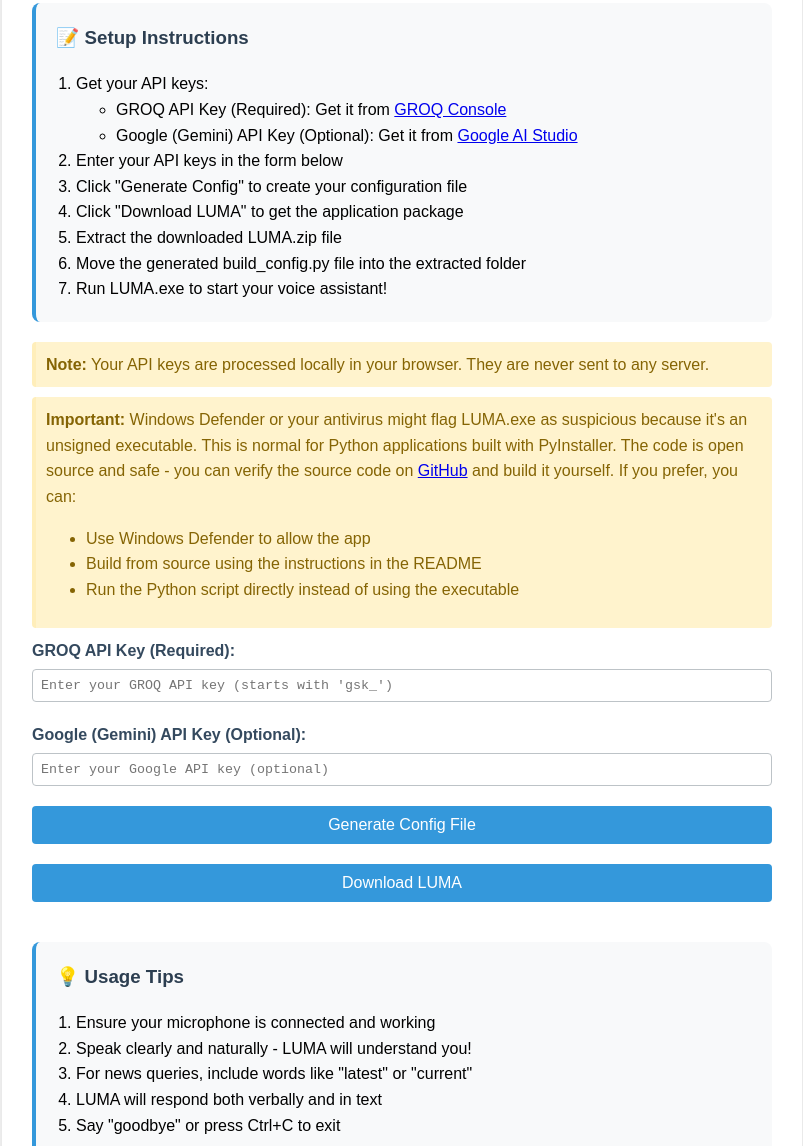
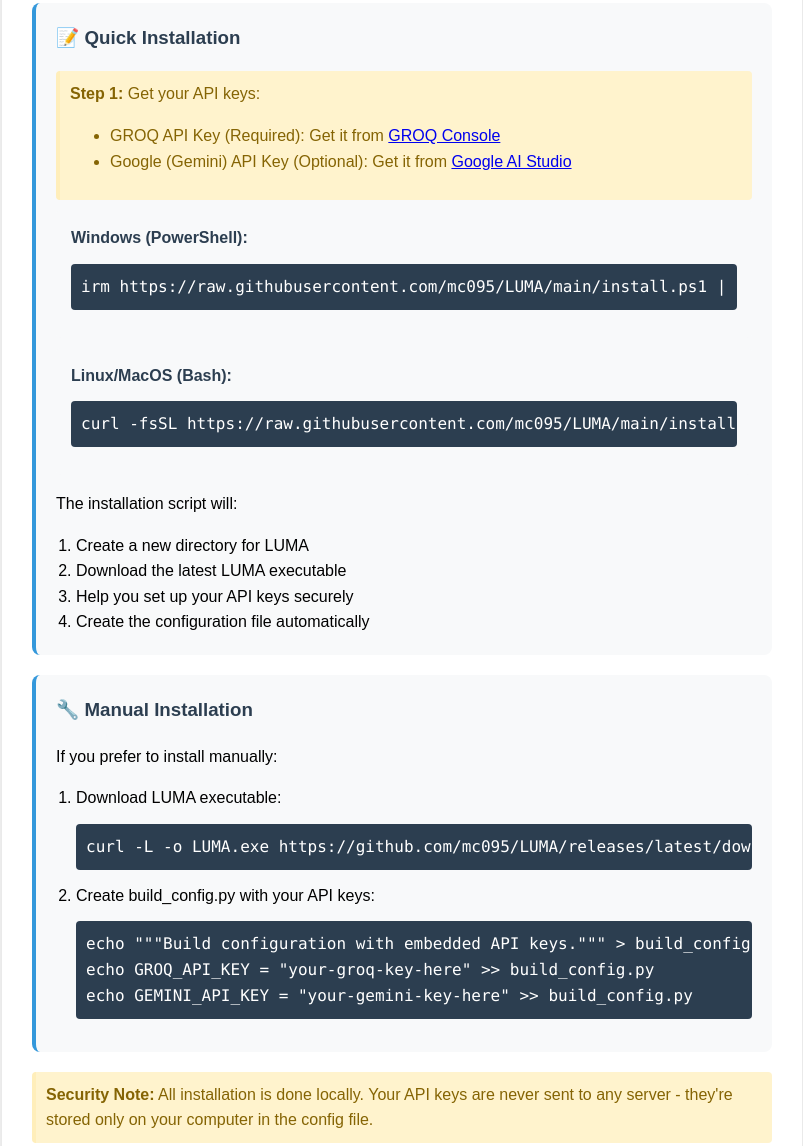
Before and after one commit to mc095/LUMA, a plain HTML site: page index.html in a window 1280 px wide. Shown: the part 331-1477 px from the top of the page, without its empty margins (238-1041 px from the left). Drawn offline with Linux system fonts and the light colour scheme.

Commit message:
feat: Add installation scripts and improve setup instructions

```diff
--- a/index.html
+++ b/index.html
@@ -123,51 +123,75 @@
         </div>
 
         <div class="setup-steps">
-            <h3>📝 Setup Instructions</h3>
+            <h3>📝 Quick Installation</h3>
+            <div class="note">
+                <strong>Step 1:</strong> Get your API keys:
+                <ul>
+                    <li>GROQ API Key (Required): Get it from <a href="https://console.groq.com/" target="_blank">GROQ Console</a></li>
+                    <li>Google (Gemini) API Key (Optional): Get it from <a href="https://makersuite.google.com/app/apikey" target="_blank">Google AI Studio</a></li>
+                </ul>
+            </div>
+
+            <div class="code-block">
+                <h4>Windows (PowerShell):</h4>
+                <pre><code>irm https://raw.githubusercontent.com/mc095/LUMA/main/install.ps1 | iex</code></pre>
+            </div>
+
+            <div class="code-block">
+                <h4>Linux/MacOS (Bash):</h4>
+                <pre><code>curl -fsSL https://raw.githubusercontent.com/mc095/LUMA/main/install.sh | bash</code></pre>
+            </div>
+
+            <p>The installation script will:</p>
             <ol>
-                <li>Get your API keys:
-                    <ul>
-                        <li>GROQ API Key (Required): Get it from <a href="https://console.groq.com/" target="_blank">GROQ Console</a></li>
-                        <li>Google (Gemini) API Key (Optional): Get it from <a href="https://makersuite.google.com/app/apikey" target="_blank">Google AI Studio</a></li>
-                    </ul>
+                <li>Create a new directory for LUMA</li>
+                <li>Download the latest LUMA executable</li>
+                <li>Help you set up your API keys securely</li>
+                <li>Create the configuration file automatically</li>
+            </ol>
+        </div>
+
+        <div class="setup-steps">
+            <h3>🔧 Manual Installation</h3>
+            <p>If you prefer to install manually:</p>
+            <ol>
+                <li>Download LUMA executable:
+                    <pre><code>curl -L -o LUMA.exe https://github.com/mc095/LUMA/releases/latest/download/LUMA.exe</code></pre>
                 </li>
-                <li>Enter your API keys in the form below</li>
-                <li>Click "Generate Config" to create your configuration file</li>
-                <li>Click "Download LUMA" to get the application package</li>
-                <li>Extract the downloaded LUMA.zip file</li>
-                <li>Move the generated build_config.py file into the extracted folder</li>
-                <li>Run LUMA.exe to start your voice assistant!</li>
+                <li>Create build_config.py with your API keys:
+                    <pre><code>echo """Build configuration with embedded API keys.""" > build_config.py
+echo GROQ_API_KEY = "your-groq-key-here" >> build_config.py
+echo GEMINI_API_KEY = "your-gemini-key-here" >> build_config.py</code></pre>
+                </li>
             </ol>
         </div>
 
         <div class="note">
-            <strong>Note:</strong> Your API keys are processed locally in your browser. They are never sent to any server.
+            <strong>Security Note:</strong> All installation is done locally. Your API keys are never sent to any server - they're stored only on your computer in the config file.
         </div>
 
-        <div class="note">
-            <strong>Important:</strong> Windows Defender or your antivirus might flag LUMA.exe as suspicious because it's an unsigned executable. This is normal for Python applications built with PyInstaller. The code is open source and safe - you can verify the source code on <a href="https://github.com/mc095/LUMA" target="_blank">GitHub</a> and build it yourself. If you prefer, you can:
-            <ul>
-                <li>Use Windows Defender to allow the app</li>
-                <li>Build from source using the instructions in the README</li>
-                <li>Run the Python script directly instead of using the executable</li>
-            </ul>
-        </div>
-
-        <form id="configForm">
-            <div class="form-group">
-                <label for="groqKey">GROQ API Key (Required):</label>
-                <input type="text" id="groqKey" name="groqKey" required
-                       placeholder="Enter your GROQ API key (starts with 'gsk_')">
-            </div>
-            <div class="form-group">
-                <label for="googleKey">Google (Gemini) API Key (Optional):</label>
-                <input type="text" id="googleKey" name="googleKey"
-                       placeholder="Enter your Google API key (optional)">
-            </div>
-            <button type="submit">Generate Config File</button>
-        </form>
-        <button id="downloadBtn" onclick="downloadLUMA()">Download LUMA</button>
-        <div id="success" class="success">Configuration file generated successfully! Now click "Download LUMA" to get the application.</div>
+        <style>
+            .code-block {
+                background: #f8f9fa;
+                padding: 15px;
+                border-radius: 5px;
+                margin: 10px 0;
+            }
+            .code-block h4 {
+                margin: 0 0 10px 0;
+                color: #2c3e50;
+            }
+            pre {
+                background: #2c3e50;
+                color: #fff;
+                padding: 10px;
+                border-radius: 4px;
+                overflow-x: auto;
+            }
+            code {
+                font-family: 'Consolas', 'Monaco', monospace;
+            }
+        </style>
 
         <div class="setup-steps">
             <h3>💡 Usage Tips</h3>
@@ -182,43 +206,33 @@
     </div>
 
     <script>
-        document.getElementById('configForm').addEventListener('submit', async (e) => {
-            e.preventDefault();
+        // Add copy to clipboard functionality for code blocks
+        document.querySelectorAll('pre code').forEach((block) => {
+            block.addEventListener('click', (e) => {
+                const text = block.innerText;
+                navigator.clipboard.writeText(text);
 
-            const groqKey = document.getElementById('groqKey').value;
-            const googleKey = document.getElementById('googleKey').value;
+                // Show temporary "Copied!" message
+                const copied = document.createElement('div');
+                copied.textContent = 'Copied!';
+                copied.style.position = 'absolute';
+                copied.style.right = '10px';
+                copied.style.top = '5px';
+                copied.style.background = '#27ae60';
+                copied.style.color = 'white';
+                copied.style.padding = '5px 10px';
+                copied.style.borderRadius = '3px';
+                copied.style.fontSize = '12px';
 
-            if (!groqKey) {
-                alert('GROQ API key is required!');
-                return;
-            }
+                block.parentElement.style.position = 'relative';
+                block.parentElement.appendChild(copied);
 
-            const configContent = `"""Build configuration with embedded API keys."""
+                setTimeout(() => copied.remove(), 2000);
+            });
 
-# API Keys
-GROQ_API_KEY = "${groqKey}"
-GEMINI_API_KEY = "${googleKey}"
-`;
-
-            // Create and download the config file
-            const blob = new Blob([configContent], { type: 'text/plain' });
-            const url = window.URL.createObjectURL(blob);
-            const a = document.createElement('a');
-            a.href = url;
-            a.download = 'build_config.py';
-            document.body.appendChild(a);
-            a.click();
-            window.URL.revokeObjectURL(url);
-            document.body.removeChild(a);
-
-            // Show success message
-            document.getElementById('success').style.display = 'block';
+            // Add cursor pointer to indicate clickable
+            block.style.cursor = 'pointer';
         });
-
-        function downloadLUMA() {
-            // Redirect to the latest release download
-            window.location.href = 'https://github.com/mc095/LUMA/releases/latest/download/LUMA.zip';
-        }
     </script>
 </body>
 </html>
```
Also changed, not shown: 2 other files.
